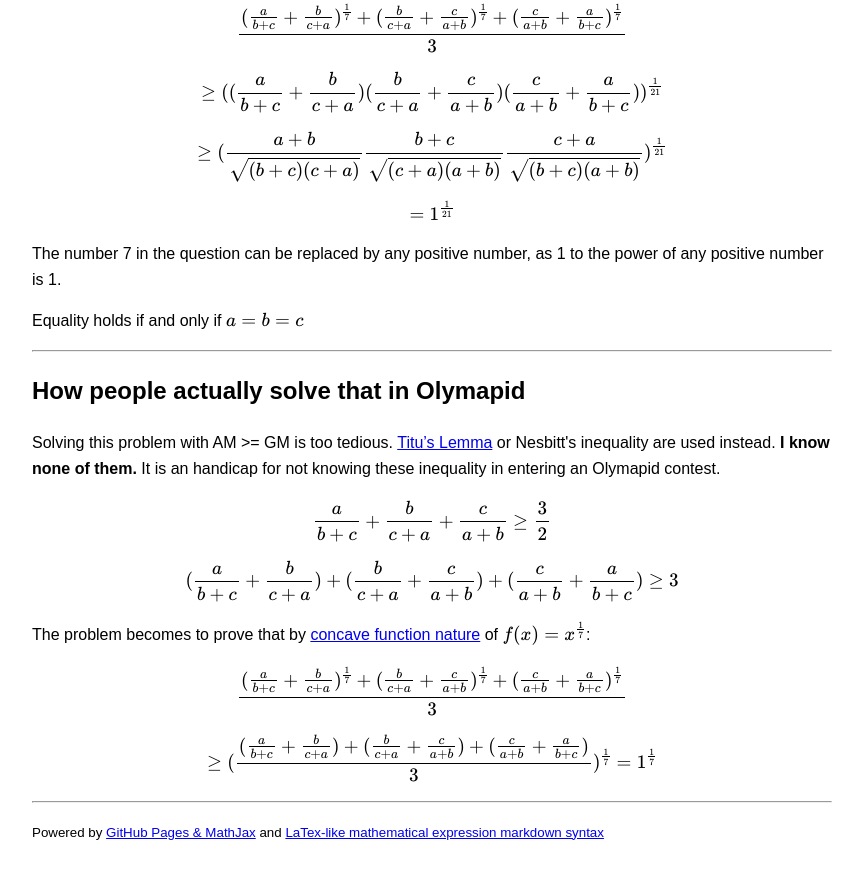
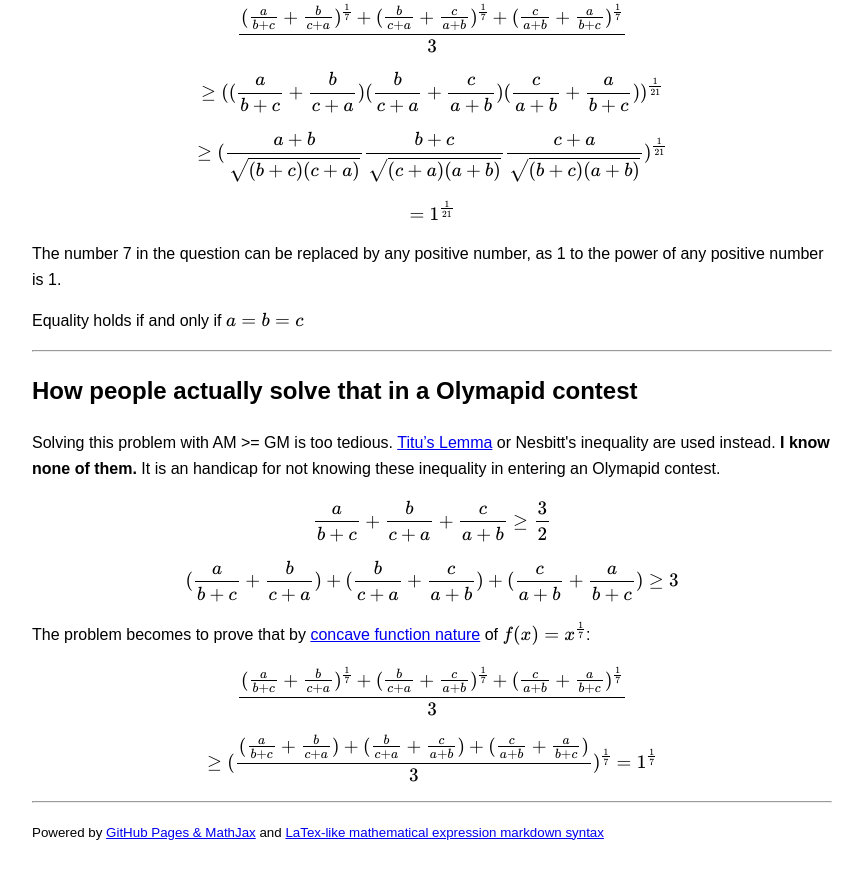
Before and after one commit to tinhomak/tinhomak.github.io, a Jekyll site: the page docs/math/solve_an_2020_irish_math_olymapid_question.html, which Jekyll copies as it is, in a window 1280 px wide and 900 px high, scrolled down 1803 px. Shown: the top 879 px of the window, without its empty margins (208-1071 px from the left). Built offline with Jekyll 4.4.1, drawn with Linux system fonts in a browser that asks for light colours.

Commit message:
Update solve_an_2020_irish_math_olymapid_question.html

```diff
--- a/docs/math/solve_an_2020_irish_math_olymapid_question.html
+++ b/docs/math/solve_an_2020_irish_math_olymapid_question.html
@@ -61,7 +61,7 @@ $$(\frac{a}{b+c} + \frac{b}{c+a}) ^ \frac{1}{7} + (\frac{b}{c+a} + \frac{c}{a+b}
     <p>The number 7 in the question can be replaced by any positive number, as 1 to the power of any positive number is 1.</p>
     <p>Equality holds if and only if \(a=b=c\)</p>
     <hr/>
-    <h2>How people actually solve that in Olymapid</h2>
+    <h2>How people actually solve that in a Olymapid contest</h2>
     <p>Solving this problem with AM >= GM is too tedious. <a href="https://en.wikipedia.org/wiki/Titu%27s_lemma">Titu’s Lemma</a> or Nesbitt's inequality are used instead.
         <b>I know none of them.</b> It is an handicap for not knowing these inequality in entering an Olymapid contest.</p>
     <p>
```
